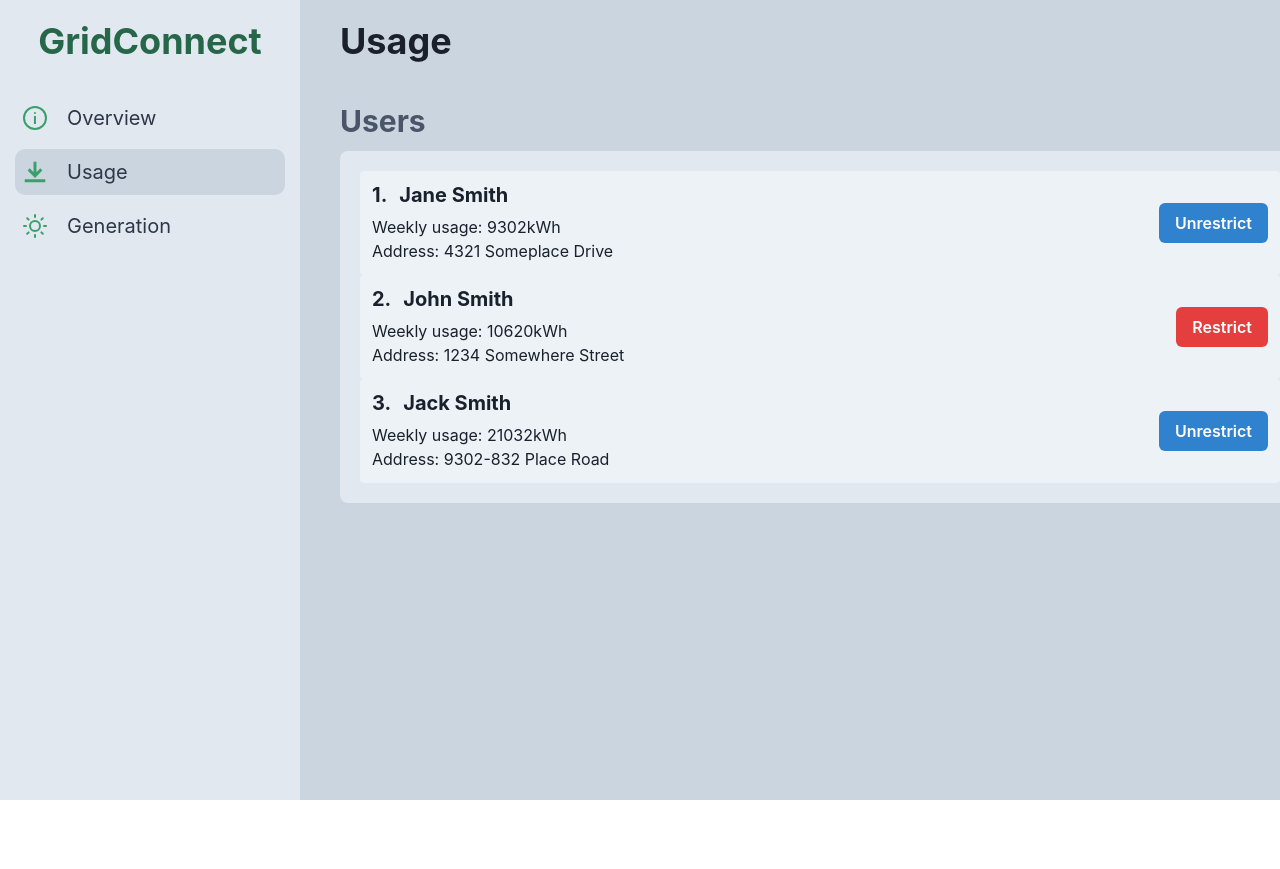
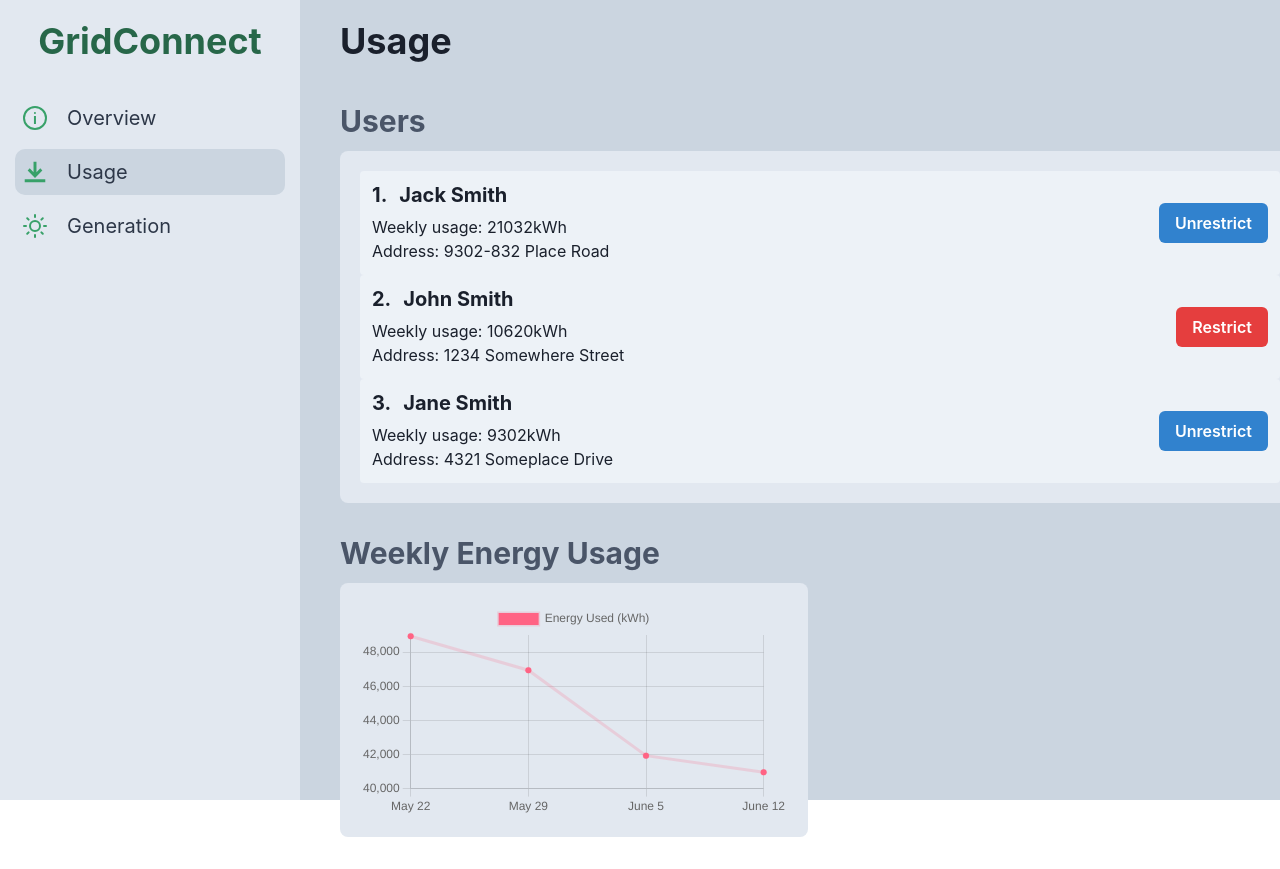
Before and after one commit to AritroSaha10/PeelStemFest2021, a Next.js app in the folder website/: page /usage in a window 1280 px wide. Before the commit the page ends 800 px from the top, so only its background shows below. Built offline with nearby package versions, Linux system fonts and the light colour scheme.

Commit message:
Added another graph

```diff
--- a/website/pages/usage.js
+++ b/website/pages/usage.js
@@ -1,4 +1,5 @@
-import HeadingAndBox from "../components/HeadingAndBox";
+import { Grid } from "@chakra-ui/react";
+import LineGraph from "../components/graphs/LineGraph";
 import Layout from "../components/Layout";
 import UsageOrderedList from "../components/UsageOrderedList";
 
@@ -24,12 +25,29 @@ const users = [
     }
 ];
 
+// Weekly energy usage data, this would be fetched from the server
+const weeklyEnergyUsageData = {
+    labels: ["May 22", "May 29", "June 5", "June 12"],
+    datasets: [
+      {
+        label: 'Energy Used (kWh)',
+        data: [48930, 46938, 41932, 40954],
+        fill: false,
+        backgroundColor: 'rgb(255, 99, 132)',
+        borderColor: 'rgba(255, 99, 132, 0.2)',
+      },
+    ],
+  };
+
 export default function Usage() {
-    users.sort((a, b) => a.weeklyUsage - b.weeklyUsage); // Sort by weekly usage (ascending)
+    users.sort((a, b) => b.weeklyUsage - a.weeklyUsage); // Sort by weekly usage (descending)
 
     return (
         <Layout name="Usage">
             <UsageOrderedList data={users} />
+            <Grid templateColumns="repeat(2, 1fr)" gap={6}>
+                <LineGraph title="Weekly Energy Usage" data={weeklyEnergyUsageData} />
+            </Grid>
         </Layout>
     )
 }
```
